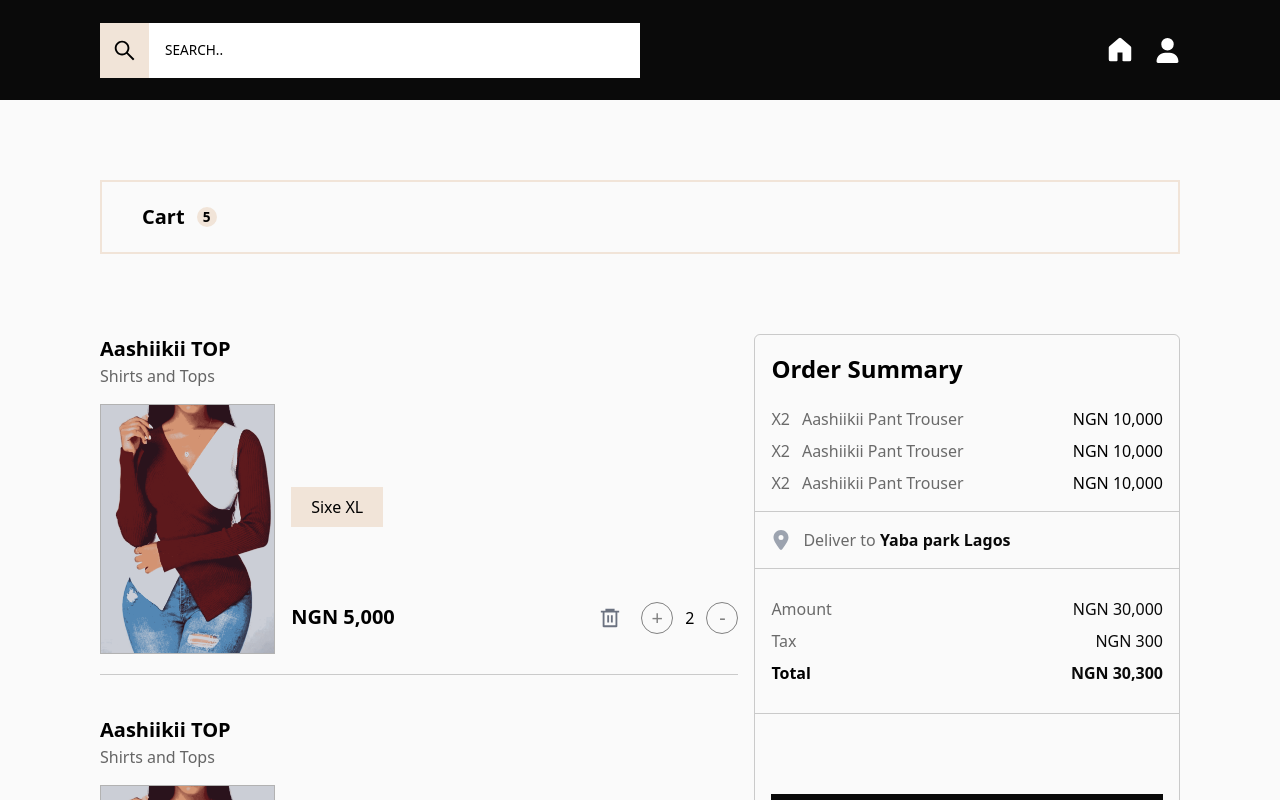
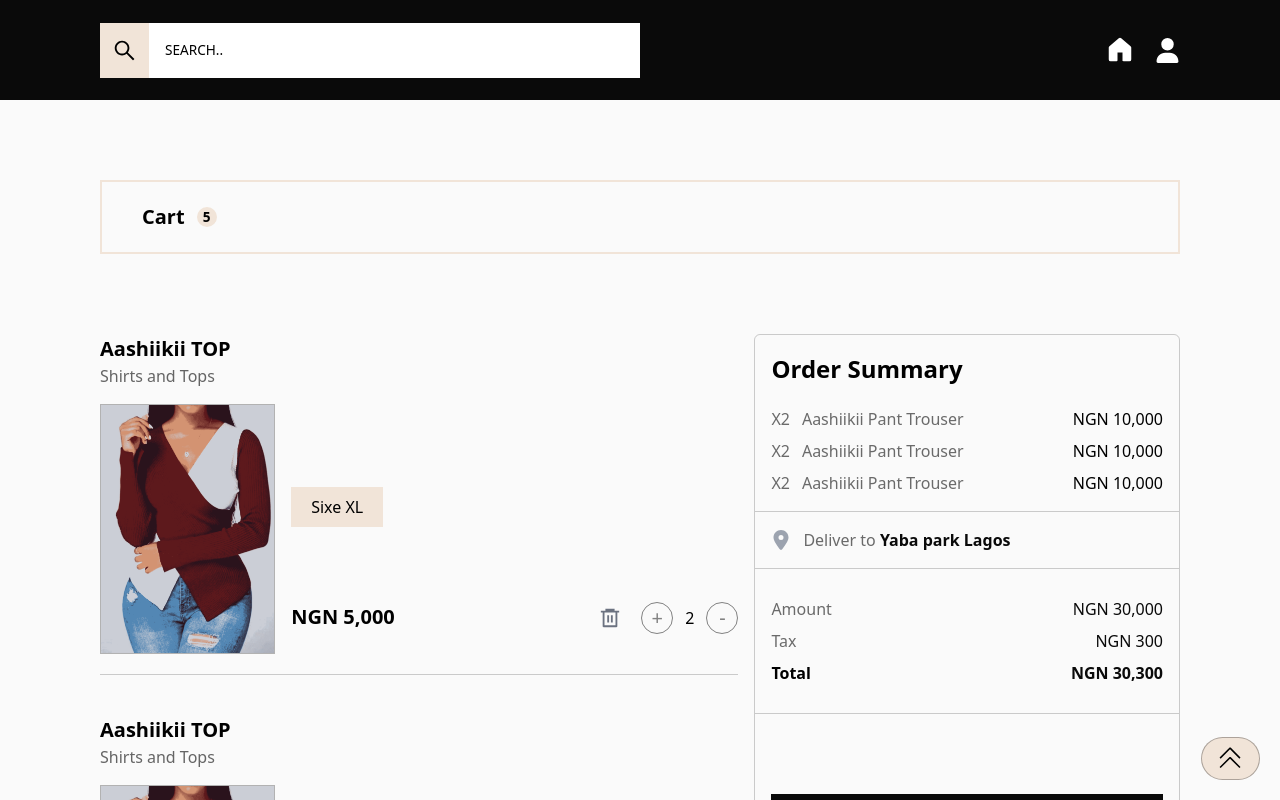
Before and after one commit to khalteck/aashiikii, a React (Vite) app: page /cart in a window 1280 px wide. Shown: the top 800 px of the page. Built offline with nearby package versions, Linux system fonts and the light colour scheme.

Commit message:
feat: scroll to top

```diff
--- a/src/pages/client/Cart.jsx
+++ b/src/pages/client/Cart.jsx
@@ -7,6 +7,7 @@ import { RiDeleteBin6Line } from "react-icons/ri";
 import CartCard from "../../components/cart/CartCard";
 import SummaryList from "../../components/cart/SummaryList";
 import { FaLocationDot } from "react-icons/fa6";
+import ScrollToTopButton from "../../components/common/ScrollToTopButton";
 
 const Cart = () => {
   return (
@@ -74,6 +75,7 @@ const Cart = () => {
         </div>
       </section>
 
+      <ScrollToTopButton />
       <Footer />
       <ScrollToTop />
     </>
```
